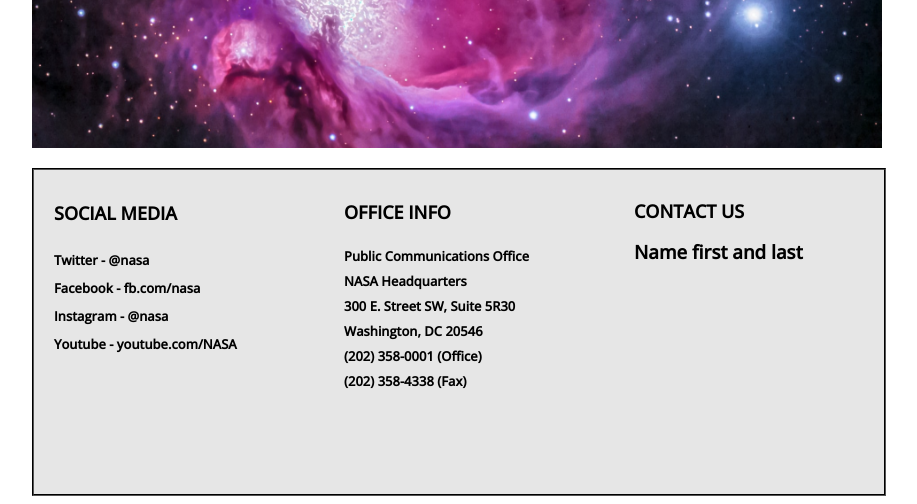
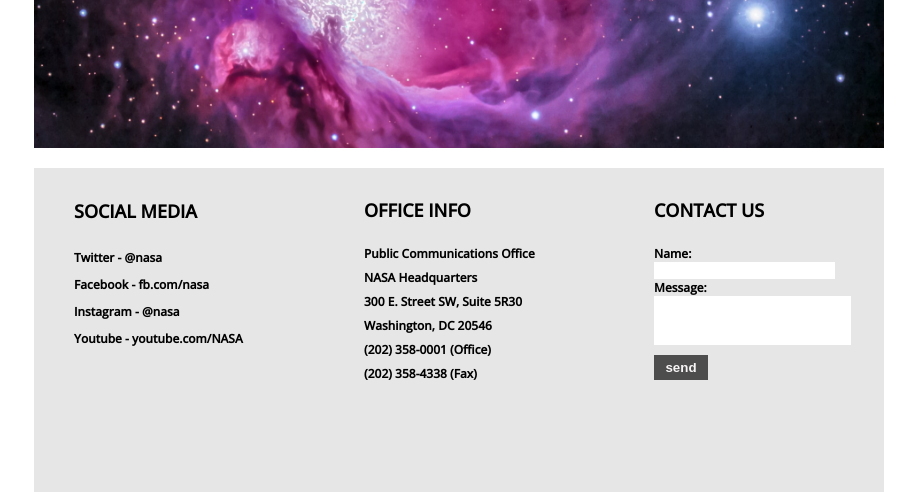
Before and after one commit to jbryans/NASA_Project, a plain HTML site: page index.html in a window 1280 px wide. Shown: the part 330-834 px from the top of the page, without its empty margins (181-1098 px from the left). Drawn offline with nearby package versions, Linux system fonts and the light colour scheme.

Commit message:
as close as i can get

```diff
--- a/index.html
+++ b/index.html
@@ -38,7 +38,14 @@
                 </h2>
                 <h3>
                 <div class="heading">CONTACT US</div>
-                    <div class="submit">Name first and last</div>
+                <form action="/action_page.php">
+                    <label for="name">Name:</label><br>
+                    <input class="namebox" type="text" id="name" name="name"><br>
+                    <label for="message">Message:</label><br>
+                    <input class="heighttext" type="textarea" id="message" name="message"><br>
+                    <input class="senddesign" type="submit" value="send">
+                  </form>
+
                 </h3>
             </main>
 
--- a/style.css
+++ b/style.css
@@ -34,7 +34,7 @@ div.main-container{
      10px 10px 4px rgb(4, 34, 41);
 }
 main{
-    border: black 2px groove;
+
     background-color: #E6E6E6;
     color: black;
     height: 324px;
@@ -42,7 +42,7 @@ main{
     margin-top: 20px;
     display: flex;
     flex-direction: row;
-    justify-content: center;
+    justify-content:space-between ;
     align-items: flex-start;
 
 
@@ -76,7 +76,12 @@ h3{
     display: flex;
     flex-direction: column;
     width: 270px;
-    margin-left: 20px
+    margin-left: 20px;
+    font-size: 12px;
+    gap: 7px;
+    margin-top: 20px;
+
+
 }
 
 header{
@@ -103,10 +108,29 @@ header{
 }
 .information{
    /* border: red 1px groove; */
-   font-size: small;
+   font-size: 12px;
 
 }
 .media_links{
     /* border: rgb(176, 212, 12) 1px groove; */
-   font-size: small
+   font-size: 12px;
 }
+.namebox{
+    border: none;
+}
+.heighttext{
+    display:inline-block;
+    padding:15px 10px;
+    line-height:140%;
+    border: none;
+}
+.senddesign{
+    color: #f7f5f5;
+    background-color: #4D4D4D;
+    font-weight: 600;
+    margin-top: 10px;
+    padding:2%;
+    width:20%;
+    border: none;
+
+}
```
